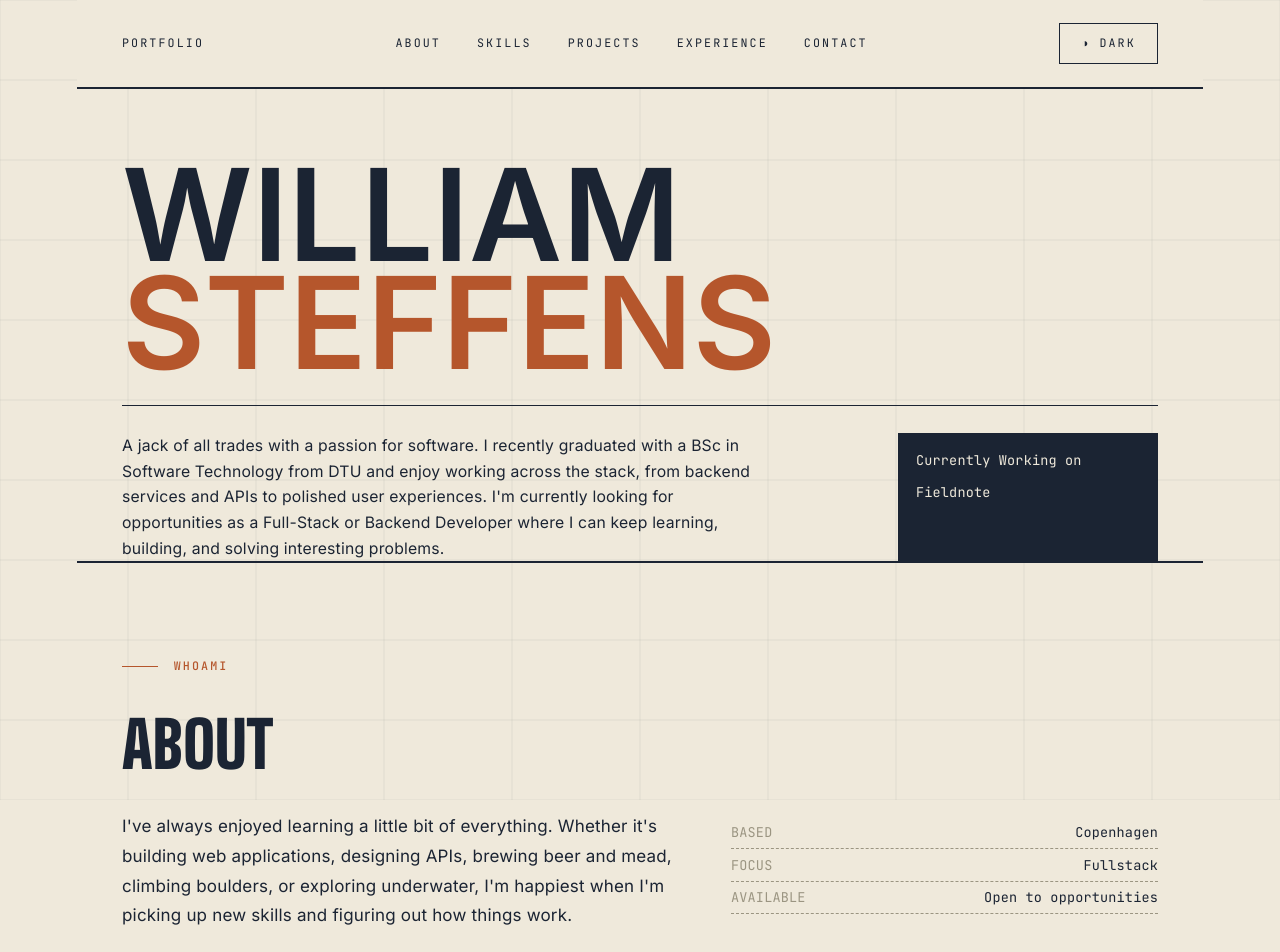
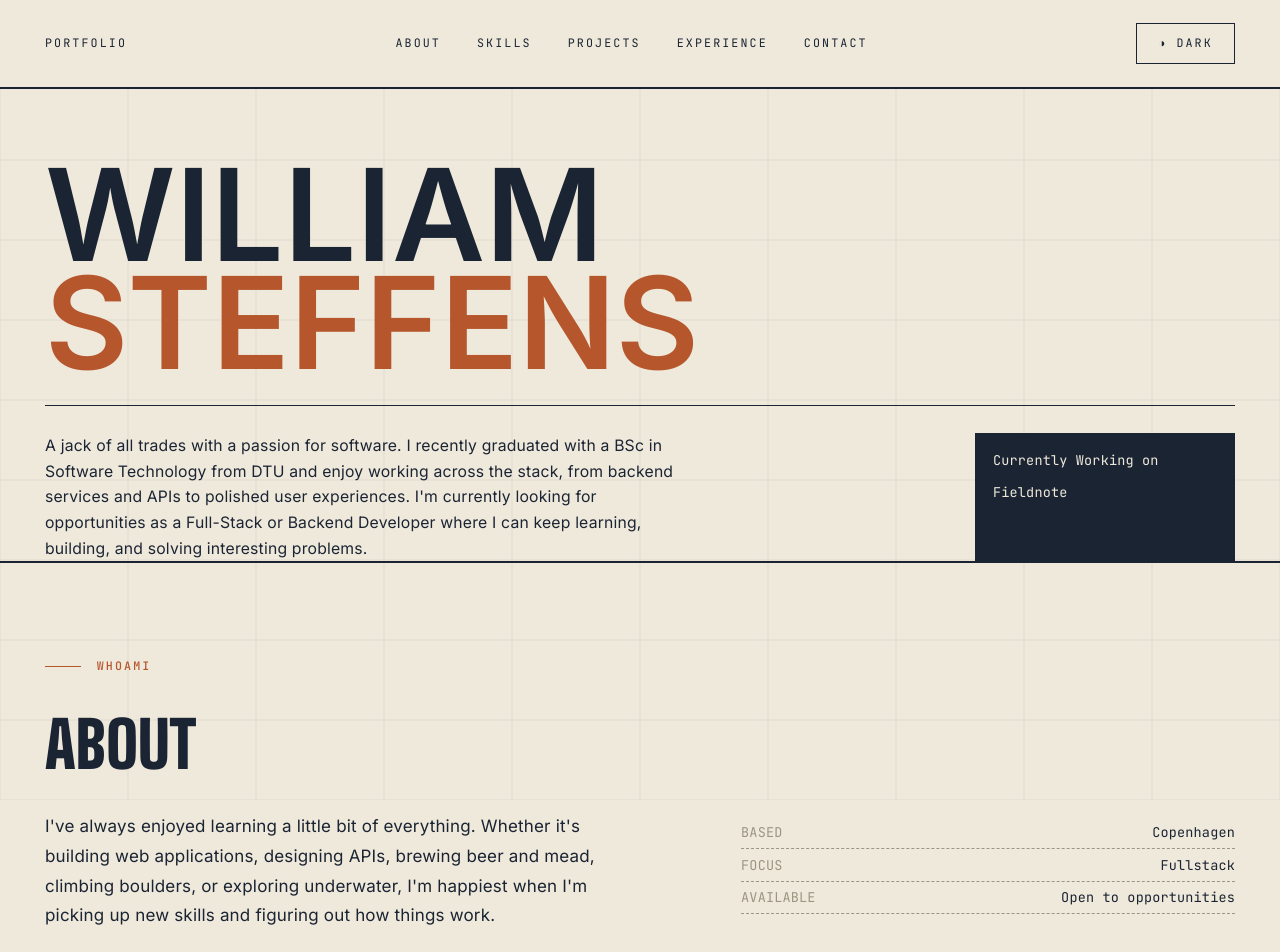
Before and after one commit to williamsteffens/portfolio, a React (Vite) app: page / in a window 1280 px wide. Shown: the top 952 px of the page. Built offline with nearby package versions, Linux system fonts and the light colour scheme.

Commit message:
Refactor layout and structure of TopBar, Hero, sections, and global styles

```diff
--- a/src/components/TopBar.jsx
+++ b/src/components/TopBar.jsx
@@ -4,11 +4,15 @@ export default function TopBar({ theme, onToggleTheme }) {
     return (
         <nav className="
       relative z-10
-      flex items-center justify-between
-      px-6 md:px-10 py-5
+      w-full
       border-b-2 border-ink dark:border-dark-border
       bg-paper dark:bg-dark-bg
       transition-colors duration-300
+    ">
+            <div className="
+                flex items-center justify-between
+                px-6 md:px-10 py-5
+                max-w-6xl mx-auto
             ">
                 <span className="font-mono text-2xs tracking-widest2 uppercase">
                     Portfolio
@@ -27,6 +31,7 @@ export default function TopBar({ theme, onToggleTheme }) {
                 </div>
 
                 <ThemeToggle theme={theme} onToggle={onToggleTheme} />
+            </div>
         </nav>
     );
 }
--- a/src/index.css
+++ b/src/index.css
@@ -58,10 +58,9 @@
 }
 
 #root {
-  width: 1126px;
+  width: 100%;
   max-width: 100%;
   margin: 0 auto;
-  /* text-align: center; */
   min-height: 100svh;
   display: flex;
   flex-direction: column;
@@ -78,6 +77,10 @@
   body {
     @apply font-body bg-paper text-ink dark:bg-dark-bg dark:text-paper;
     transition: background-color 0.3s ease, color 0.3s ease;
+  }
+
+  section {
+    @apply relative w-full max-w-6xl mx-auto;
   }
 
   /* Blueprint grid — the signature full-page device */
--- a/src/sections/Hero.jsx
+++ b/src/sections/Hero.jsx
@@ -1,8 +1,8 @@
 const Hero = () => {
     return (
-        <header className="px-10 pt-10 relative z-10">
+        <header className="max-w-6xl mx-auto px-10 pt-10 relative z-10">
             <h1 className="font-body uppercase font-black leading-[0.85] text-[clamp(48px,10vw,160px)] mt-6">
-                William<br /> <p className="text-rust">Steffens</p>
+                William<br /> <span className="text-rust">Steffens</span>
             </h1>
 
             <div className="grid md:grid-cols-[1fr_260px] gap-8 mt-6 border-t border-ink pt-6">
```
Lines whose indentation alone changed are shown as unchanged.
